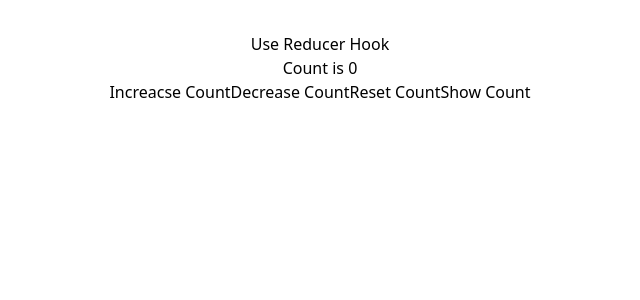
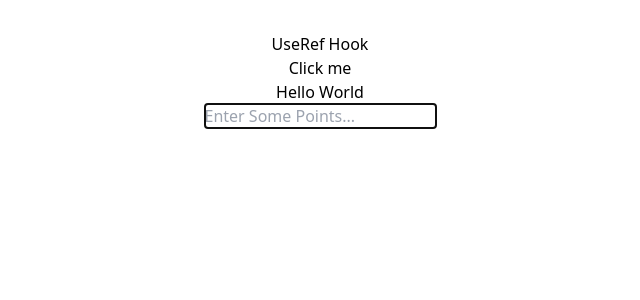
Before and after one commit to Sandunrmst/hooks, a React (Vite) app: page / in a window 1280 px wide. Shown: the top 300 px of the page, without its empty margins (320-960 px from the left). Built offline with nearby package versions, Linux system fonts and the light colour scheme.

Commit message:
use Effect

```diff
--- a/src/App.jsx
+++ b/src/App.jsx
@@ -2,6 +2,7 @@ import "./App.css";
 import Hookusecontext from "./components/hookusecontext";
 import Hookuseeffect from "./components/hookuseeffect";
 import Hookusereducer from "./components/hookusereducer";
+import Hookuseref from "./components/hookuseref";
 import Hookusestate from "./components/hookusestate";
 
 function App() {
@@ -11,7 +12,9 @@ function App() {
 
       {/* <Hookuseeffect /> */}
       {/* <Hookusecontext /> */}
-      <Hookusereducer />
+      {/* <Hookusereducer /> */}
+
+      <Hookuseref />
     </>
   );
 }
--- /dev/null
+++ b/src/components/hookuseref.jsx
@@ -0,0 +1,46 @@
+import React, { useEffect, useRef } from "react";
+
+const Hookuseref = () => {
+  const countValue = useRef(0);
+  const divReference = useRef();
+  const inputReference = useRef();
+
+  function handleClick() {
+    countValue.current++;
+
+    console.log(countValue.current);
+  }
+
+  useEffect(() => {
+    const getDivRefrence = divReference.current;
+
+    console.log(getDivRefrence);
+  }, []);
+
+  useEffect(() => {
+    inputReference.current.focus();
+  }, []);
+
+  return (
+    <div className="p-5 border rounded-md mt-5 w-full">
+      <h1 className="text-3xl text-orange-400 font-bold mb-5">UseRef Hook</h1>
+      <button
+        className="p-2 bg-orange-400 rounded-md mt-5"
+        onClick={handleClick}
+      >
+        Click me
+      </button>
+
+      <div ref={divReference} className="hello">
+        Hello World
+      </div>
+      <input
+        ref={inputReference}
+        type="text"
+        placeholder="Enter Some Points..."
+      />
+    </div>
+  );
+};
+
+export default Hookuseref;
```
